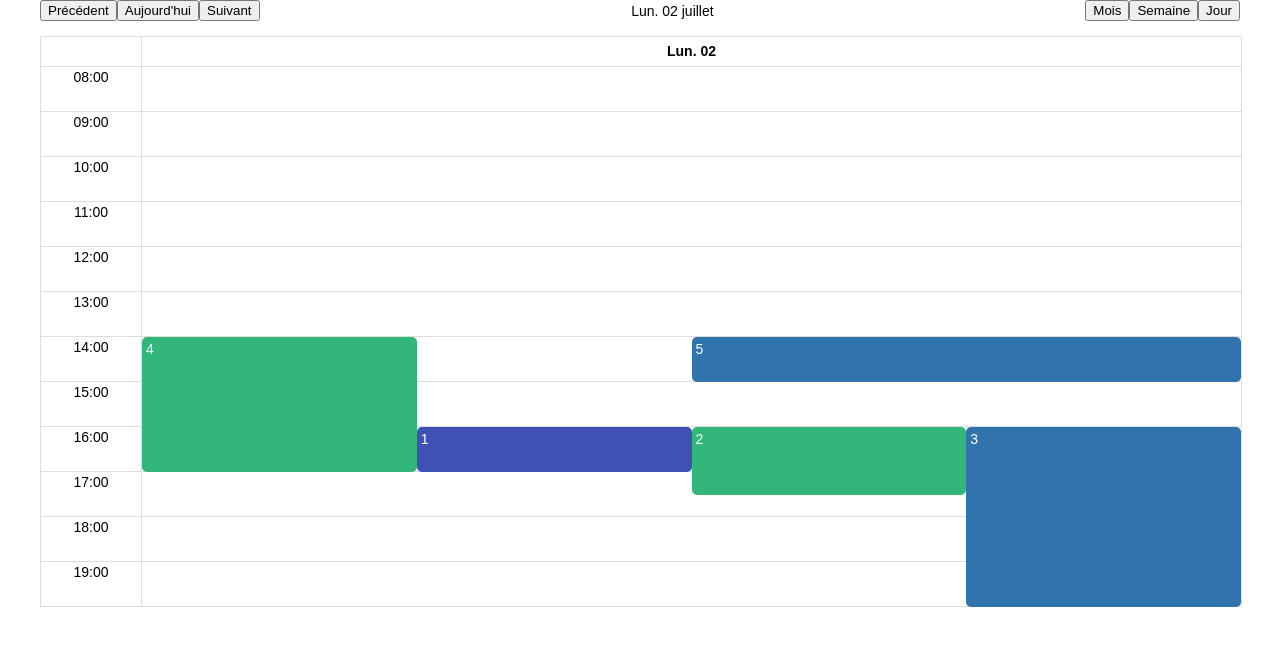
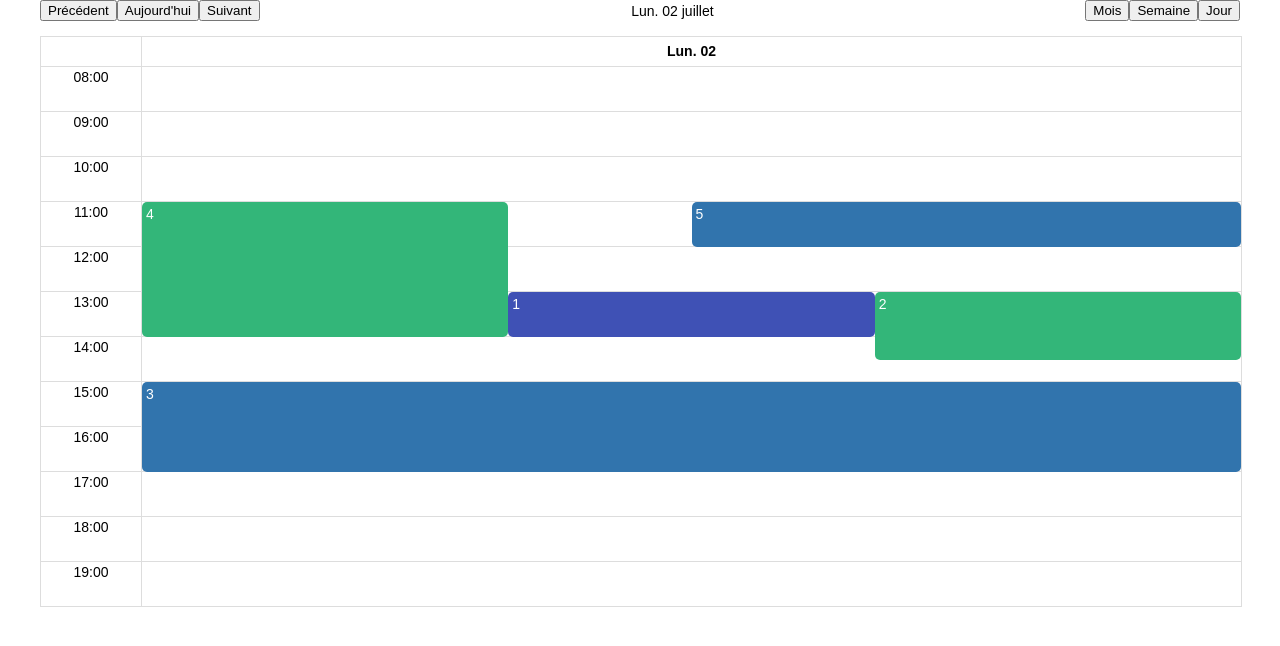
Before and after one commit to QuentinDiaferia/globalis-react-calendar, a React app: page / in a window 1280 px wide. Shown: the top 646 px of the page. Built offline with nearby package versions, Linux system fonts and the light colour scheme.

Commit message:
Drag and drop on time slot + fix state event copy

```diff
--- a/assets/styles/globalis-react-calendar.scss
+++ b/assets/styles/globalis-react-calendar.scss
@@ -169,6 +169,10 @@ $calendar-width-header-slot: 100px;
         text-align: left;
         z-index: 2;
 
+        &[draggable=true] {
+            cursor: pointer;
+        }
+
         &-inner {
             padding: $calendar-padding-event;
         }
--- a/src/App.js
+++ b/src/App.js
@@ -17,37 +17,37 @@ for (let i = 1; i < 5000; i++) {
 
 const events2 = [
     {
+        id: 1,
+        label: "1",
+        start: moment().hour(13).startOf('hour'),
+        end: moment().hour(13).startOf('hour').add(1, 'hour'),
+        className: 'Event-purple',
+    },
+    {
+        id: 2,
+        label: "2",
+        start: moment().hour(13).startOf('hour'),
+        end: moment().hour(13).startOf('hour').add(1.5, 'hour'),
+        className: 'Event-green',
+    },
+    {
+        id: 3,
+        label: "3",
+        start: moment().hour(15).startOf('hour'),
+        end: moment().hour(15).startOf('hour').add(2, 'hour'),
+    },
+    {
         id: 4,
         label: "4",
-        start: moment().startOf('hour').subtract(2, 'hour'),
-        end: moment().startOf('hour').add(1, 'hour'),
+        start: moment().hour(11).startOf('hour'),
+        end: moment().hour(11).startOf('hour').add(3, 'hour'),
         className: 'Event-green',
     },
     {
         id: 5,
         label: "5",
-        start: moment().startOf('hour').subtract(2, 'hour'),
-        end: moment().startOf('hour').subtract(1, 'hour'),
-    },
-    {
-        id: 1,
-        label: "1",
-        start: moment().startOf('hour'),
-        end: moment().startOf('hour').add(1, 'hour'),
-        className: 'Event-purple',
-    },
-    {
-        id: 2,
-        label: "2",
-        start: moment().startOf('hour'),
-        end: moment().startOf('hour').add(1.5, 'hour'),
-        className: 'Event-green',
-    },
-    {
-        id: 3,
-        label: "3",
-        start: moment().startOf('hour'),
-        end: moment().startOf('hour').add(4, 'hour'),
+        start: moment().hour(11).startOf('hour'),
+        end: moment().hour(11).startOf('hour').add(1, 'hour'),
     },
 ]
 
--- a/src/components/Calendar.js
+++ b/src/components/Calendar.js
@@ -20,6 +20,7 @@ class Calendar extends React.Component {
         this.changeView = this.changeView.bind(this)
         this.onNavigate = this.onNavigate.bind(this)
         this.onClickMore = this.onClickMore.bind(this)
+        this.onDropEvent = this.onDropEvent.bind(this)
     }
 
     changeView(view) {
@@ -50,6 +51,24 @@ class Calendar extends React.Component {
         })
     }
 
+    onDropEvent(eventId, date, hour) {
+        const events = this.state.events.map(event => {
+            if (event.id == eventId) {
+                const diff = moment.duration(
+                    event.end.diff(event.start)
+                ).as('minutes')
+                const start = moment(date).hour(hour)
+                const end = moment(date).hour(hour).add(diff, 'minutes')
+                return Object.assign({}, event, {
+                    start,
+                    end,
+                })
+            }
+            return event
+        })
+        this.setState({events})
+    }
+
     renderMonth() {
         return <Month
             date={this.state.date}
@@ -73,6 +92,7 @@ class Calendar extends React.Component {
             startTime={this.props.startTime}
             endTime={this.props.endTime}
             displayWeekend={this.props.displayWeekend}
+            onDropEvent={this.onDropEvent}
         />
     }
 
@@ -88,6 +108,7 @@ class Calendar extends React.Component {
             language={this.props.language}
             startTime={this.props.startTime}
             endTime={this.props.endTime}
+            onDropEvent={this.onDropEvent}
         />
     }
 
--- a/src/components/common/DayEvents.js
+++ b/src/components/common/DayEvents.js
@@ -3,15 +3,65 @@ import PropTypes from 'prop-types'
 import moment from 'moment'
 
 import Event from './Event'
+import TimeSlot from './TimeSlot'
 
 class DayEvents extends React.Component {
+	constructor(props) {
+		super(props)
+		this.state = {
+			events: [],
+		}
+		this.renderEvents = this.renderEvents.bind(this)
+		this.renderTimeSlots = this.renderTimeSlots.bind(this)
+		this.renderHeader = this.renderHeader.bind(this)
+	}
+
+	static getDerivedStateFromProps(props, state) {
+		const events = props.events.map(event => Object.assign({}, event))
+		const timeSpan = props.endTime - props.startTime
+		const schedule = []
+
+		for (let i = 0; i < timeSpan * 60; i++) {
+			schedule.push([])
+		}
+
+		const origin = moment(props.date).hour(props.startTime)
+		events.forEach((event, index) => {
+			for (let minute = event.start.diff(origin, 'minutes'); minute < event.end.diff(origin, 'minutes'); minute++) {
+				schedule[minute] && schedule[minute].push(index)
+			}
+		})
+
+		schedule.forEach(minute => {
+			let next_hindex = 0
+			const nEvents = minute.length
+			if (nEvents > 0) {
+				minute.forEach(eventIndex => {
+					if (!events[eventIndex].maxOverlap || events[eventIndex].maxOverlap <= nEvents) {
+						events[eventIndex].maxOverlap = nEvents
+						if (!events[eventIndex].hindex || events[eventIndex].hindex <= next_hindex) {
+							events[eventIndex].hindex = next_hindex
+							next_hindex++
+						}
+					}
+				})
+			}
+		})
+
+		return {
+			events,
+		}
+	}
+
+	onDragStart(e, eventId) {
+		e.dataTransfer.setData('eventId', eventId)
+	}
 
 	renderEvents() {
-		const events = this.calculateCoordinates()
         const origin = moment(this.props.date).hour(this.props.startTime)
         const timeSpan = this.props.endTime - this.props.startTime
 
-        return events.map(event => {
+        return this.state.events.map(event => {
             const duration = moment.duration(
                 event.end.diff(event.start)
             ).as('hours')
@@ -36,12 +86,14 @@ class DayEvents extends React.Component {
             	event={event}
             	key={event.id}
             	style={style}
+            	draggable={true}
+            	onDragStart={e => this.onDragStart(e, event.id)}
             />
         })
 	}
 
-	calculateCoordinates() {
-        const events = this.props.events
+	/*calculateCoordinates() {
+        const events = this.state.events
 		const timeSpan = this.props.endTime - this.props.startTime
 		const schedule = []
 
@@ -73,14 +125,18 @@ class DayEvents extends React.Component {
 		})
 
         return events
-	}
+	}*/
 
 	renderTimeSlots() {
 		const times = []
 		for (let i = this.props.startTime; i < this.props.endTime; i++) {
 			times.push(
-				<div key={i} className="Calendar-Day-Grid-Content-TimeSlot">
-        		</div>
+        		<TimeSlot
+        			key={i}
+        			hour={i}
+        			date={this.props.date}
+        			onDropEvent={this.props.onDropEvent}
+        		/>
 			)
 		}
 		return times
@@ -109,6 +165,7 @@ DayEvents.propTypes = {
     events: PropTypes.array.isRequired,
     startTime: PropTypes.number.isRequired,
     endTime: PropTypes.number.isRequired,
+    onDropEvent: PropTypes.func.isRequired,
 }
 
 export default DayEvents
--- a/src/components/common/Event.js
+++ b/src/components/common/Event.js
@@ -6,12 +6,16 @@ class Event extends React.Component {
         const {
             event,
             style,
+            draggable,
+            onDragStart,
         } = this.props
         const className = 'Event' + (event.className ? ` ${event.className}` : '')
         return <div
                 style={style}
                 className={className}
                 key={event.id}
+                draggable={draggable}
+                onDragStart={onDragStart || null}
             >
                 <div className='Event-inner'>
                     {event.label}
@@ -23,10 +27,13 @@ class Event extends React.Component {
 Event.propTypes = {
     event: PropTypes.object.isRequired,
     style: PropTypes.object.isRequired,
+    draggable: PropTypes.bool.isRequired,
+    onDragStart: PropTypes.func,
 }
 
 Event.defaultProps = {
     style: {},
+    draggable: false,
 }
 
 export default Event
--- /dev/null
+++ b/src/components/common/TimeSlot.js
@@ -0,0 +1,37 @@
+import React from 'react'
+import PropTypes from 'prop-types'
+
+class TimeSlot extends React.Component {
+
+	constructor(props) {
+		super(props)
+		this.onDrop = this.onDrop.bind(this)
+	}
+
+	onDragOver(e) {
+		e.preventDefault()
+	}
+
+	onDrop(e) {
+		e.preventDefault()
+		const eventId = e.dataTransfer.getData('eventId')
+		this.props.onDropEvent(eventId, this.props.date, this.props.hour)
+	}
+
+    render() {
+        return <div
+        	className="Calendar-Day-Grid-Content-TimeSlot"
+        	onDragOver={this.onDragOver}
+        	onDrop={this.onDrop}
+        >
+        </div>
+    }
+}
+
+TimeSlot.propTypes = {
+	date: PropTypes.object.isRequired,
+    hour: PropTypes.number.isRequired,
+    onDropEvent: PropTypes.func.isRequired,
+}
+
+export default TimeSlot
--- a/src/components/day/Day.js
+++ b/src/components/day/Day.js
@@ -17,6 +17,7 @@ class Day extends React.Component {
                 events={this.props.events.filter(e => e.start.date() === this.props.date.date())}
                 startTime={this.props.startTime}
                 endTime={this.props.endTime}
+                onDropEvent={this.props.onDropEvent}
             />
         </div>
     }
@@ -27,6 +28,7 @@ Day.propTypes = {
     events: PropTypes.array.isRequired,
     startTime: PropTypes.number.isRequired,
     endTime: PropTypes.number.isRequired,
+    onDropEvent: PropTypes.func.isRequired,
 }
 
 export default Day
--- a/src/components/week/Week.js
+++ b/src/components/week/Week.js
@@ -20,6 +20,7 @@ class Week extends React.Component {
                 startTime={this.props.startTime}
                 endTime={this.props.endTime}
                 displayWeekend={this.props.displayWeekend}
+                onDropEvent={this.props.onDropEvent}
             />
         </div>
     }
@@ -31,6 +32,7 @@ Week.propTypes = {
     startTime: PropTypes.number.isRequired,
     endTime: PropTypes.number.isRequired,
     displayWeekend: PropTypes.bool.isRequired,
+    onDropEvent: PropTypes.func.isRequired,
 }
 
 export default Week
--- a/src/components/week/WeekGrid.js
+++ b/src/components/week/WeekGrid.js
@@ -22,6 +22,7 @@ class WeekGrid extends React.Component {
                     startTime={this.props.startTime}
                     endTime={this.props.endTime}
                     displayWeekend={this.props.displayWeekend}
+                    onDropEvent={this.props.onDropEvent}
                 />
     		})}
     	</div>
@@ -34,6 +35,7 @@ WeekGrid.propTypes = {
     startTime: PropTypes.number.isRequired,
     endTime: PropTypes.number.isRequired,
     displayWeekend: PropTypes.bool.isRequired,
+    onDropEvent: PropTypes.func.isRequired,
 }
 
 export default WeekGrid
```
